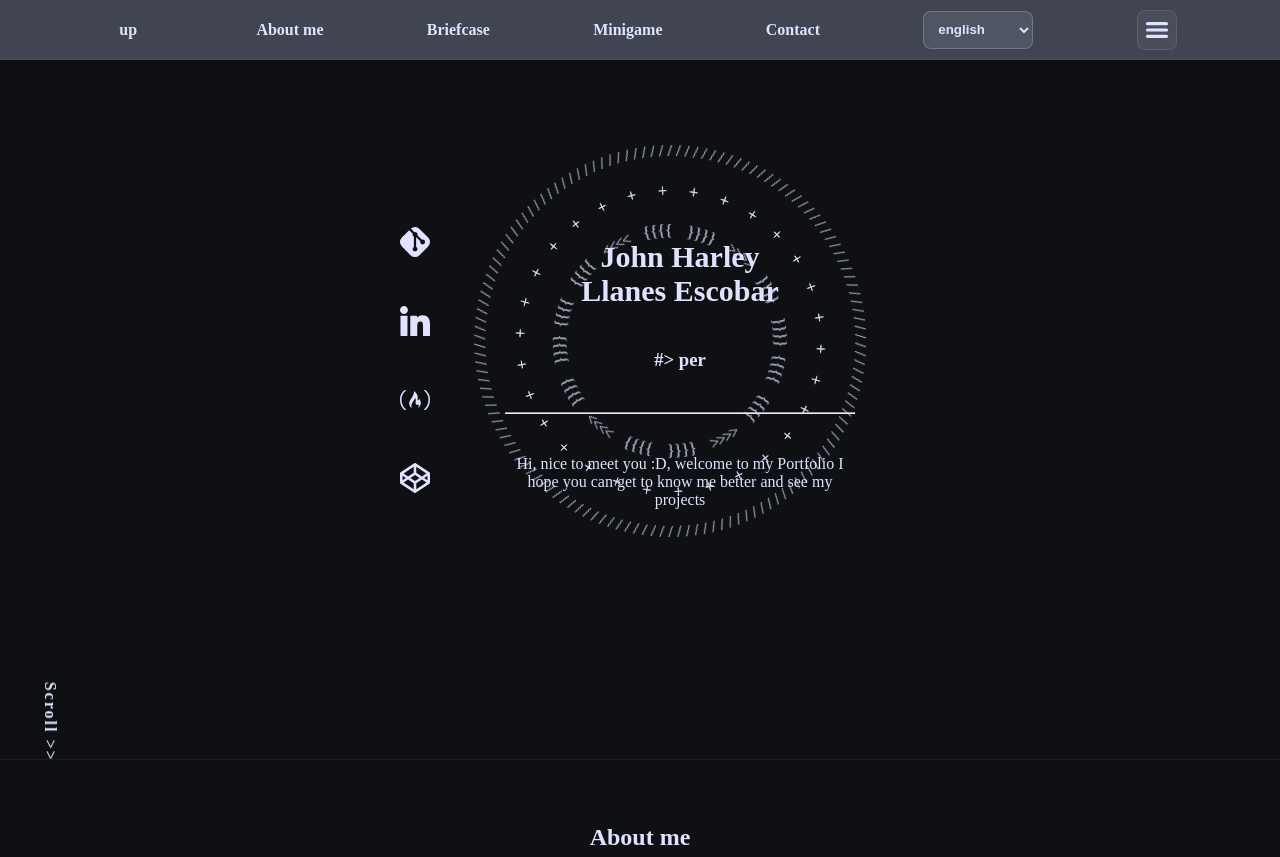
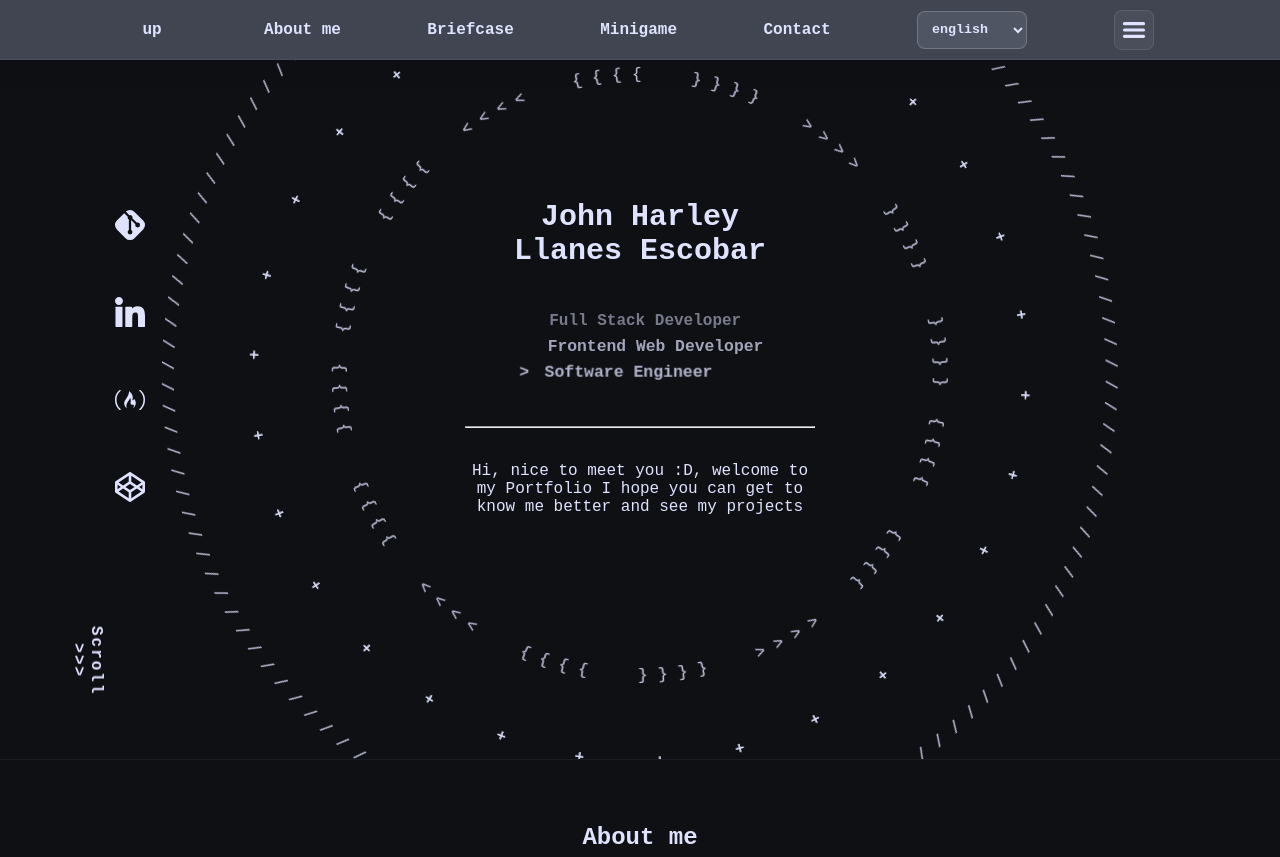
Before and after one commit to 21harley/potafolio.2.0_html_css_js, a plain HTML site: page index.html in a window 1280 px wide. Shown: the top 857 px of the page. Drawn offline with Linux system fonts and the light colour scheme.

Commit message:
add fix-css-mandala

```diff
--- a/css/Animate/Mandala.css
+++ b/css/Animate/Mandala.css
@@ -12,22 +12,17 @@
     top: 50vh;
 }
 .containerTitleA{
-    position: relative;
+    position: absolute;
+    top: 50%;
+    left: 50%;
+    width: 0px;
+    height: 0px;
     display: grid;
     place-items: center;
-    right: 1px;
-    top: -2px;
-    width: 1px;
-    height: 1px;
-    border-radius: 25px;
+    z-index: 0;
 }
 .colorItem{
-    display: sticky;
-}
-.containerTitleA{
-    width: 95%;
-    height: 700%;
-    position: relative;
+    display: block;
 }
 .containerTitleB{
     right: 135px;
@@ -120,16 +115,7 @@
 
 @media  screen and (min-width: 0px) and (max-width:660px ){
     .containerTitleA{
-        position: fixed;
-        right: 0px;
-        top: 0px;
-        left: 0px;
-        bottom: 0px;
-        margin: auto;
-        width: 0px;
-        height: 0px;
-        border-radius: 0px;
         opacity: 0.3;
-        z-index: 1;
-      }
+        z-index: 0;
+    }
 }
--- a/css/Briefcase/Briefcese.css
+++ b/css/Briefcase/Briefcese.css
@@ -98,9 +98,10 @@
 .inactive-proyect{
   display: none;
 }
-.active-button-filter{
-    background: var(--color-background-three);
-    color: var(--color-background-five);
+.active-button-filter,
+.active-button-filter:hover {
+    background-color: var(--color-background-three);
+    color: var(--color-background-cero);
     z-index: 2;
 }
 .card-proyect__svg-icon i{
--- a/css/Footer/Footer.css
+++ b/css/Footer/Footer.css
@@ -36,5 +36,7 @@
 @media  screen and (min-width: 660px){
     .container-social-media-footer{
         width: 100%;
+        max-width: 1200px;
+        margin: 0 auto;
     }
 }
--- a/css/Home/Home.css
+++ b/css/Home/Home.css
@@ -2,6 +2,9 @@
     background-color: var(--color-background-cero);
     position: relative;
     overflow: hidden;
+    height: 100vh;
+    min-height: 700px;
+    max-height: 700px;
 }
 .home-grid{
     width: 100%;
@@ -19,6 +22,7 @@
     height: 350px;
     margin: 0px 50px 0px 50px;
     opacity: 0;
+    position: relative;
     transform: translateY(20px);
     animation: fadeInUp 0.8s cubic-bezier(0.25, 0.8, 0.25, 1) forwards;
 }
@@ -86,8 +90,8 @@
     place-items: center;
     transform: rotate(90deg);
     position:absolute;
-    bottom: 30px;
-    left: 0px;
+    bottom: 70px;
+    left: max(0px, calc(50% - 600px));
     animation-name: inter;
     animation-duration: 6s;
     animation-timing-function:linear;
@@ -97,14 +101,13 @@
 }
 @keyframes inter{
   0%{
-
+    transform: rotate(90deg) translateX(-40px);
+  }
+  50%{
     transform: rotate(90deg) translateX(40px);
   }
-  50%{
+  100%{
     transform: rotate(90deg) translateX(-40px);
-  }
-  100%{
-    transform: rotate(90deg) translateX(40px);
   }
 }
 @keyframes cursor{
@@ -154,6 +157,8 @@
 @media  screen and (min-width: 660px){
     .container-social-media{
         list-style: none;
+        position: absolute;
+        left: max(20px, calc(50% - 550px));
     }
     .social-item{
         list-style: none;
--- a/css/Menu/Menu.css
+++ b/css/Menu/Menu.css
@@ -21,6 +21,8 @@
 }
 .nav-ul{
     width: 100%;
+    max-width: 1200px;
+    margin: 0 auto;
     height: 100%;
     display: flex;
     justify-content:space-around;
--- a/css/TemplateCSS/index.css
+++ b/css/TemplateCSS/index.css
@@ -52,6 +52,9 @@ body{
     width: 100%;
     background-color: var(--color-background-four);
     color:var(--color-background-three);
+}
+body, input, button, textarea, select, a {
+    font-family: 'Courier New', Courier, monospace;
 }
 
 .container{
--- a/js/IntroMenssage/IntroMenssage.js
+++ b/js/IntroMenssage/IntroMenssage.js
@@ -1,74 +1,80 @@
-function relojClearMessage(){
-    let item=document.querySelector("#title");
-    let currentText = item.innerHTML;
-    let total = currentText.length - 5; // Restar los 5 caracteres iniciales "Hola "
-    let cursor=5;
-    let iterador=0;
-    let tecleado2=setInterval(()=>{
-        let aux=item.innerHTML.split('');
+export default function IntroMenssage() {
+    const roles = [
+        "Full Stack Developer",
+        "Frontend Web Developer",
+        "Software Engineer"
+    ];
+    let titleContainer = document.querySelector("#title");
 
-        if(cursor ) {
-            aux[cursor]=' ';
-        }
+    // Clear and style container
+    titleContainer.innerHTML = '';
+    titleContainer.style.display = 'flex';
+    titleContainer.style.flexDirection = 'column';
+    titleContainer.style.alignItems = 'flex-start';
+    titleContainer.style.width = 'fit-content';
+    titleContainer.style.margin = '0 auto';
+    titleContainer.style.gap = '8px';
+    titleContainer.style.padding = '10px 0';
 
-        item.innerHTML=aux.join("");
-
-        cursor+=1; iterador+=1;
-
-        if(iterador>=total){
-         clearInterval(tecleado2);
-        };
-     },70);
-}
-
-function relojMenssage(data){
-    let iterador=0;
-    let cursor=5;
-    const total=data.length;
-    let tecleado=setInterval(()=>{
-       let item=document.querySelector("#title");
-
-       let aux=item.innerHTML.split('');
-
-       aux[cursor]=data[iterador];
-
-       item.innerHTML=aux.join("");
-
-       cursor+=1; iterador+=1;
-
-       if(iterador==total){
-        clearInterval(tecleado);
-       };
-    },70,total);
-}
-
-export default function IntroMenssage(){
-    let data=[
-        ["F","u","l","l"," ","s","t","a","c","k"," ","D","e","v","e","l","o","p","e","r"],
-        ["F","r","o","n","t","e","n","d"," ","W","e","b"," ","D","e","v","e","l","o","p","e","r"],
-        ["B","a","c","k","e","n","d"," ","D","e","v","e","l","o","p","e","r"],
-        ["S","o","f","t","w","a","r","e"," ","E","n","g","i","n","e","e","r"]
-    ];
     let currentIndex = 0;
 
-    function cycleWords() {
-        let total = data[currentIndex].length;
+    // Create elements
+    roles.forEach((role, i) => {
+        let p = document.createElement('div');
+        p.className = `role-option role-${i}`;
+        p.style.fontSize = '1rem';
+        p.style.fontWeight = 'bold';
+        p.style.color = 'var(--color-background-three)';
+        p.style.opacity = '0.5';
+        p.style.transition = 'all 0.3s ease';
+        p.innerHTML = `<span class="cursor" style="opacity:0; margin-right: 15px; color: var(--color-background-three);">></span><span class="role-text">${role}</span>`;
+        titleContainer.appendChild(p);
+    });
 
-        // Primero borra la palabra actual
-        relojClearMessage();
-
-        // Luego escribe la nueva palabra después de un breve delay
-        setTimeout(() => {
-            relojMenssage(data[currentIndex]);
-
-            // Prepara el siguiente ciclo
-            setTimeout(() => {
-                currentIndex = (currentIndex + 1) % data.length;
-                cycleWords();
-            }, total * 70 + 1000); // Espera a que termine de escribir y un segundo extra
-        }, total * 70);
+    // Add blink keyframes dynamically if not present
+    if (!document.getElementById('blink-style')) {
+        const style = document.createElement('style');
+        style.id = 'blink-style';
+        style.innerHTML = `
+            @keyframes blink {
+                0%, 100% { opacity: 1; }
+                50% { opacity: 0; }
+            }
+            .blink-cursor {
+                animation: blink 0.5s step-end infinite !important;
+            }
+        `;
+        document.head.appendChild(style);
     }
 
-    // Inicia el ciclo
-    cycleWords();
+    function updateMenu() {
+        // Reset all
+        roles.forEach((_, i) => {
+            let el = titleContainer.querySelector(`.role-${i}`);
+            el.style.opacity = '0.5';
+            el.style.color = 'var(--color-background-three)';
+            el.style.transform = 'scale(1)';
+            el.querySelector('.cursor').style.opacity = '0';
+            el.querySelector('.cursor').classList.remove('blink-cursor');
+        });
+
+        // Highlight current
+        let currentEl = titleContainer.querySelector(`.role-${currentIndex}`);
+        currentEl.style.opacity = '1';
+        currentEl.style.color = 'var(--color-background-three)'; // Use palette color
+        currentEl.style.transform = 'scale(1.05)';
+        currentEl.style.marginLeft = '5px';
+        currentEl.querySelector('.cursor').style.opacity = '1';
+        currentEl.querySelector('.cursor').style.color = 'var(--color-background-three)';
+        currentEl.querySelector('.cursor').classList.add('blink-cursor');
+
+        // Move to next
+        currentIndex = (currentIndex + 1) % roles.length;
+    }
+
+    // Initial update
+    updateMenu();
+
+    // Cycle every 2.5 seconds
+    setInterval(updateMenu, 2500);
 }
--- a/js/Mandala/Mandala.js
+++ b/js/Mandala/Mandala.js
@@ -39,7 +39,10 @@ export default function createMandala() {
       ' + + + + + + + + + + + + + + + + + + + + + + + + + + + + + +',
       '/////////////////////////////////////////////////////////////////////'
   ];
-  const radii = [110, 150, 190];
+  let radii = [130, 170, 210]; // Mobile default
+  if (window.innerWidth > 660) {
+      radii = [300, 385, 470]; // PC larger radii
+  }
 
   patterns.forEach((pattern, index) => {
       for (let i = 0; i < 4; i++) {
--- a/mr_do_game/index.html
+++ b/mr_do_game/index.html
@@ -2,13 +2,13 @@
     body {
         margin: 0;
         overflow: hidden;
-        background-color: #1a1a1a;
+        background-color: #0f1014;
         display: flex;
         justify-content: center;
         align-items: center;
         height: 100vh;
-        color: white;
-        font-family: 'Segoe UI', Tahoma, Geneva, Verdana, sans-serif;
+        color: #dfe3ff;
+        font-family: 'Courier New', Courier, monospace;
     }
 
     #game-container {
@@ -40,7 +40,7 @@
         left: 0;
         width: 100%;
         height: 100%;
-        background: rgba(0, 0, 0, 0.85);
+        background: #0f1014;
         display: flex;
         flex-direction: column;
         justify-content: center;
@@ -49,28 +49,44 @@
     }
 
     .start-text {
-        margin-bottom: 20px;
+        margin-bottom: 40px;
         font-size: 1.2rem;
         text-align: center;
-        color: #ccc;
-        line-height: 1.5;
+        color: #dfe3ff;
+        line-height: 1.8;
+        padding: 0 20px;
     }
 
     #start-btn {
-        background-color: #f39c12;
-        color: white;
+        background-color: transparent;
+        color: #dfe3ff;
         padding: 15px 30px;
-        border: none;
-        border-radius: 5px;
+        border: 1px solid #dfe3ff;
+        border-radius: 8px;
         font-size: 1.2rem;
-        font-weight: bold;
+        font-weight: 600;
         cursor: pointer;
-        transition: background 0.3s, transform 0.2s;
+        transition: all 0.3s cubic-bezier(0.25, 0.8, 0.25, 1);
+        font-family: 'Courier New', Courier, monospace;
     }
 
     #start-btn:hover {
-        background-color: #e67e22;
-        transform: scale(1.05);
+        background-color: #dfe3ff;
+        color: #0f1014;
+        transform: scale(1.05) translateY(-2px);
+        box-shadow: 0 5px 15px rgba(0,0,0,0.2);
+    }
+
+    @media (max-height: 400px), (max-width: 500px) {
+        .start-text {
+            font-size: 0.9rem;
+            margin-bottom: 15px;
+            line-height: 1.4;
+        }
+        #start-btn {
+            padding: 10px 20px;
+            font-size: 1rem;
+        }
     }
 
     #restart-btn {
@@ -118,11 +134,13 @@
     <div id="game-container">
         <div id="loading">Cargando Motor WebAssembly...</div>
 
-        <div id="start-overlay">
-            <div class="start-text">Para escuchar los efectos y la música del juego,<br>el navegador requiere tu
-                permiso.</div>
-            <button id="start-btn">Activar Sonido y Jugar</button>
-        </div>
+    </div>
+
+    <div id="start-overlay">
+        <div class="start-text">Para escuchar los efectos y la música del juego,<br>el navegador requiere tu
+            permiso.</div>
+        <button id="start-btn">Activar Sonido y Jugar</button>
+    </div>
 
         <a id="repo-btn" href="https://github.com/21harley/Mr_Do_Raylib_WebAssembly" target="_blank" title="Ver Repositorio">Repo: Mr Do</a>
         <button id="restart-btn" title="Reiniciar Juego">↻ Reiniciar</button>
```
Also changed, not shown: css/AboutMe/AboutMe.css (+14 -9 lines), index.html (+1 -1 lines).
